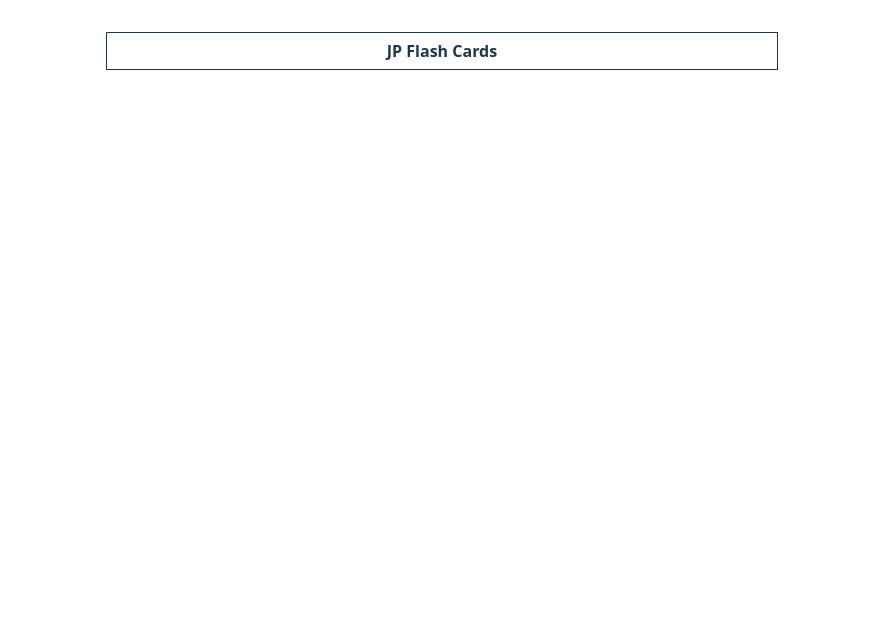
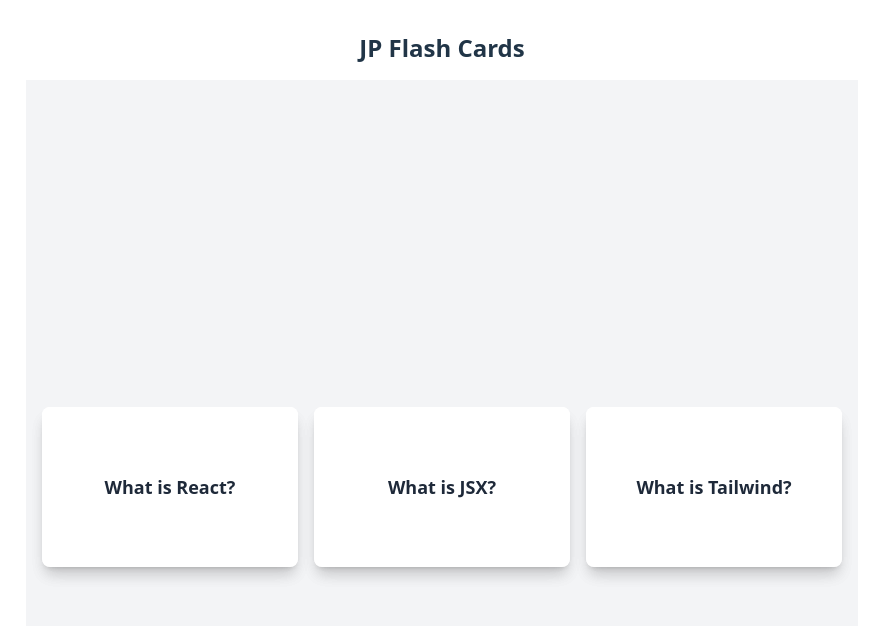
Before and after one commit to arielf98/flash-card-jp, a React (Vite) app: page / in a window 1280 px wide. Shown: the top 626 px of the page, without its empty margins (198-1081 px from the left). Built offline with nearby package versions, Linux system fonts and the light colour scheme.

Commit message:
basic flip flashcard

```diff
--- a/src/App.tsx
+++ b/src/App.tsx
@@ -1,11 +1,27 @@
 import './App.css'
+import FlashCard from './flash-cards'
 
 function App() {
 
+  const cards = [
+    { front: "What is React?", back: "A JavaScript library for UI." },
+    { front: "What is JSX?", back: "A syntax extension for JavaScript." },
+    { front: "What is Tailwind?", back: "A utility-first CSS framework." },
+  ];
+
   return (
-    <div  className='font-bold min-w-2xl border h-full p-1.5'>
+    <><p className='text-2xl font-bold mb-4'>
       JP Flash Cards
-    </div>
+    </p><div className='min-h-screen flex flex-col items-center justify-center bg-gray-100 p-4'>
+
+        <div className='grid grid-cols-1 md:grid-cols-2 lg:grid-cols-3 gap-4 mt-3.5'>
+          {cards.map((card, index) => {
+            return (
+              <FlashCard key={index} front={card.front} back={card.back} />
+            );
+          })}
+        </div>
+      </div></>
   )
 }
 
--- a/src/flash-cards.tsx
+++ b/src/flash-cards.tsx
@@ -1,16 +1,27 @@
 import { useState } from "react"
 
 type FlashCardT = {
-    front: 'string'
-    back: 'string'
+    front: string
+    back: string
 }
 
 export default function FlashCard(props: FlashCardT) {
     const [flipped, setFlipped] = useState(false)
 
     return (
-        <div onClick={() => setFlipped(state => !state)} className="w-64 h-40 items-center flex justify-center bg-white shadow-lg rounded-lg cursor-pointer transition-transform transform perspective-1000">
-            <div className={`relative w-full h-full flex items-center justify-center text-lg font-semibold text-gray-800 p-4 rounded-lg transition-transform duration-500 ease-in-out`}></div>
+        <div onClick={() => setFlipped(!flipped)} className="w-64 h-40 items-center flex justify-center bg-white shadow-lg rounded-lg cursor-pointer transition-transform transform perspective-1000">
+            <div className={`relative w-full h-full flex items-center justify-center text-lg font-semibold text-gray-800 p-4 rounded-lg transition-transform duration-500 ease-in-out ${flipped ? "rotate-y-180" : ""}`}
+                style={{ transformStyle: 'preserve-3d' }}>
+                {/* front */}
+                <div className="absolute w-full h-full flex items-center  justify-center bg-white shadow-lg rounded-lg backface-hidden">
+                    <p className="text-lg font-semibold text-gray-800">{props.front}</p>
+                </div>
+
+                {/* Back Side */}
+                <div className="absolute w-full h-full flex items-center justify-center bg-blue-500 text-white shadow-lg rounded-lg backface-hidden rotate-y-180">
+                    <p className="text-lg font-semibold">{props.back}</p>
+                </div>
+            </div>
         </div>
     )
 }
```
